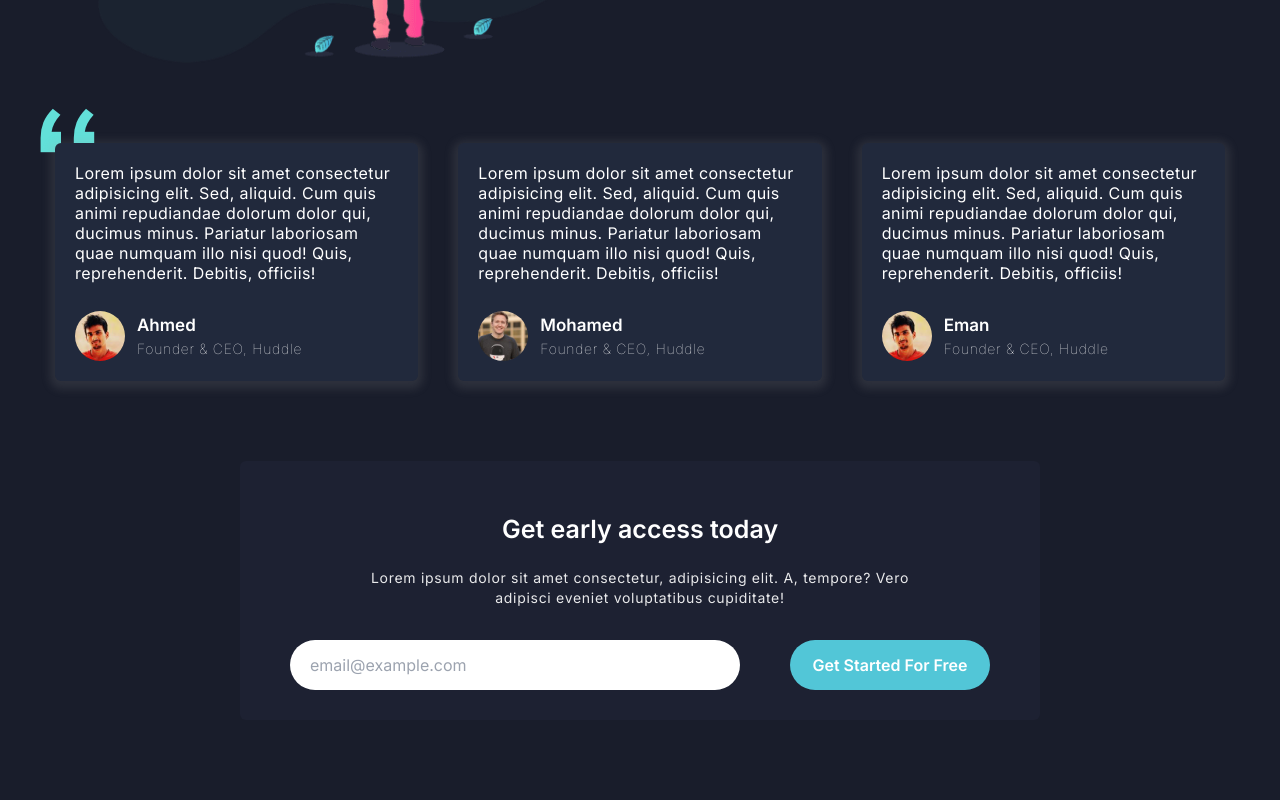
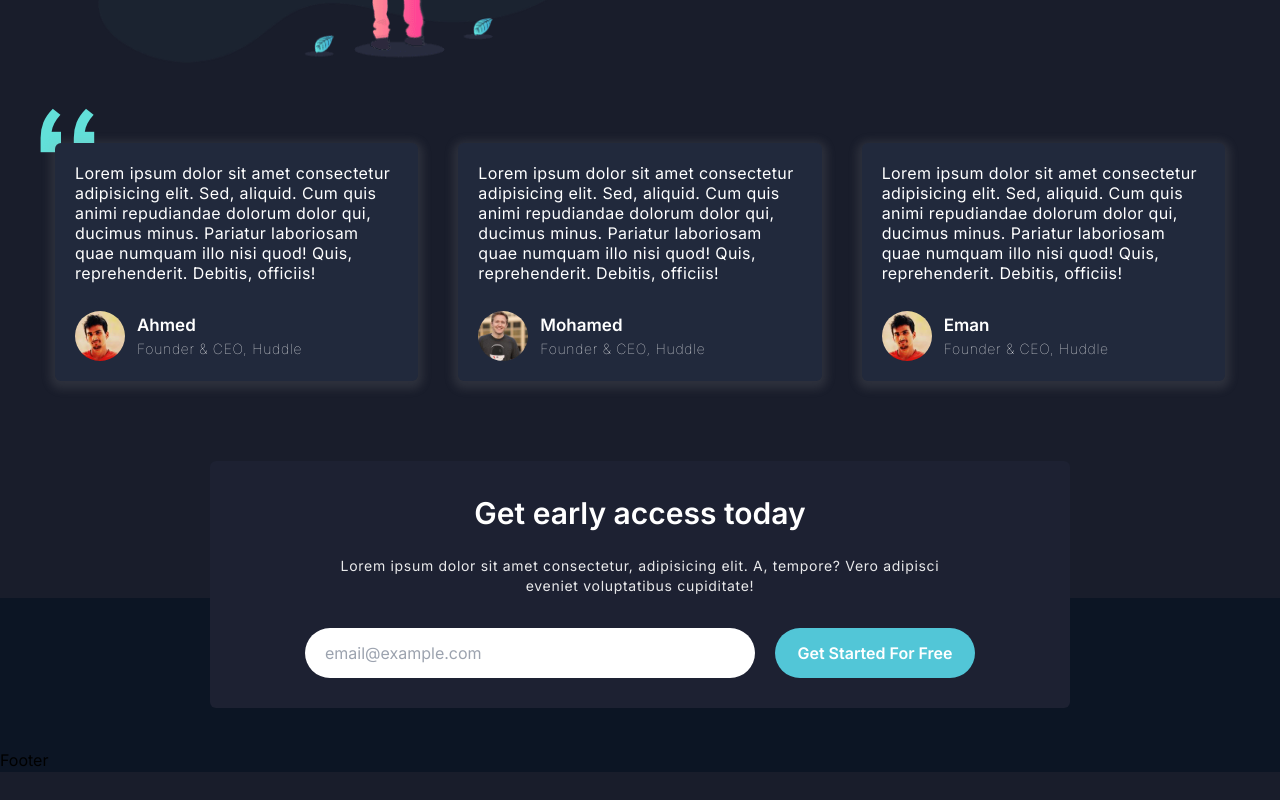
Before and after one commit to ahmed-mostafa2020/landingPage-Taileindcss, a Next.js app: page / in a window 1280 px wide. Shown: the part 1983-2783 px from the top of the page. After the commit the page ends 2755 px from the top, so only its background shows below. Built offline with nearby package versions, Linux system fonts and the light colour scheme.

Commit message:
footer left

```diff
--- a/app/page.tsx
+++ b/app/page.tsx
@@ -5,6 +5,7 @@ import Features from "@/src/components/Features";
 import StayProductive from "@/src/components/StayProductive";
 import Testimonials from "@/src/components/Testimonials";
 import GetStarted from "@/src/components/GetStarted";
+import Footer from "@/src/components/Footer";
 
 type Props = {};
 
@@ -17,6 +18,7 @@ const Home = (props: Props) => {
       <StayProductive />
       <Testimonials />
       <GetStarted />
+      <Footer />
     </>
   );
 };
--- /dev/null
+++ b/src/components/Footer.tsx
@@ -0,0 +1,5 @@
+const Footer = () => {
+  return <footer className="pt-[150px] bg-[#0c1524]">Footer</footer>;
+};
+
+export default Footer;
--- a/src/components/GetStarted.tsx
+++ b/src/components/GetStarted.tsx
@@ -1,29 +1,33 @@
 const GetStarted = () => {
   return (
-    <section className="space">
-      <div className="container rounded-md pt-[50px] pb-[30px] px-[50px] element-center gap-5 text-center flex-col text-mainColor bg-[#1d2132] w-[800px] max-w-full">
-        <h4 className="font-semibold text-[25px]"> Get early access today</h4>
+    <section className="mb-[-110px] relative z-10">
+      <div className="container">
+        <div className="mx-auto rounded-md py-[30px] px-[40px] md:px-[60px] element-center gap-5 text-center flex-col text-mainColor bg-[#1d2132] w-[860px] max-w-full">
+          <h4 className="font-semibold text-[25px] md:text-[30px]">
+            Get early access today
+          </h4>
           <p className="text-sm opacity-90 tracking-wider w-[85%] max-w-full">
-          Lorem ipsum dolor sit amet consectetur, adipisicing elit. A, tempore?
-          Vero adipisci eveniet voluptatibus cupiditate!
+            Lorem ipsum dolor sit amet consectetur, adipisicing elit. A,
+            tempore? Vero adipisci eveniet voluptatibus cupiditate!
           </p>
           <form
-          className="mt-3 flex flex-wrap md:flex-nowrap justify-between gap-5 w-full"
+            className="mt-3 flex flex-wrap md:flex-nowrap justify-between gap-5"
             action=""
           >
             <input
-            className="text-black w-[450px] py-[10px] px-[20px] rounded-[50px] outline-none focus:shadow-[0px_3px_10px_5px_#9e9e9e29] transition-all duration-300"
+              className="text-black w-full md:w-[450px] py-[10px] px-[20px] rounded-[50px] outline-none focus:shadow-[0px_3px_10px_5px_#9e9e9e29] transition-all duration-300"
               type="email"
               placeholder="email@example.com"
             />
             <button
-            className="bg-secColor font-semibold  hover:bg-hoverColor  btn w-[200px] h-[50px] capitalize transition-all duration-300"
+              className="bg-secColor font-semibold btn  hover:bg-hoverColor  w-full md:w-[200px] h-[50px] capitalize transition-all duration-300"
               type="submit"
             >
               Get started for free
             </button>
           </form>
         </div>
+      </div>
     </section>
   );
 };
```
Lines whose indentation alone changed are shown as unchanged.
